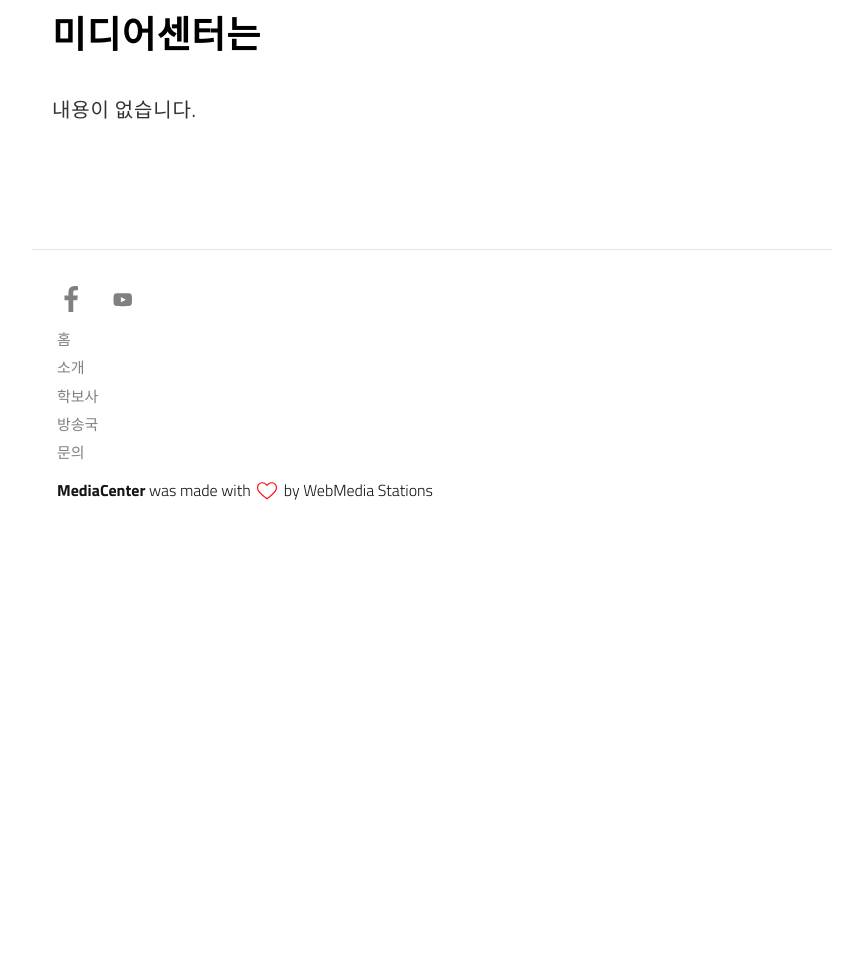
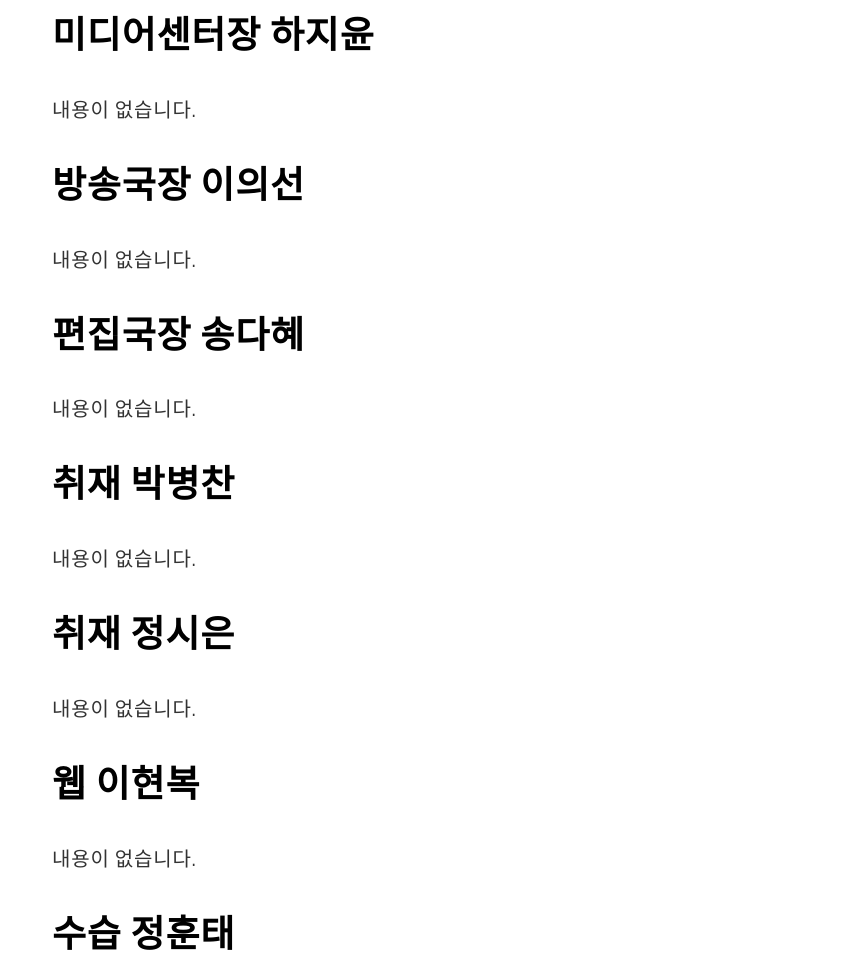
Before and after one commit to skhumedia/skhumedia.github.io, a Jekyll site: the page built from about.md, in a window 1280 px wide and 1400 px high. Shown: the part 430-1400 px from the top of the window, without its empty margins (208-1071 px from the left). Built offline with Jekyll 4.4.1, drawn with Linux system fonts in a browser that asks for light colours; some of the changed text lies outside the part shown.

Commit message:
Initial Commit

```diff
--- a/about.md
+++ b/about.md
@@ -7,6 +7,38 @@ permalink: /about/
 
 <img itemprop="image" class="img-rounded" src="http://res.cloudinary.com/dm7h7e8xj/image/upload/c_fill,h_200,w_200/v1504971955/neo_ruqszk.jpg" alt="Your Name">
 
-## 미디어센터는
+## 미디어센터장 하지윤
 
 내용이 없습니다.
+
+## 방송국장 이의선
+
+내용이 없습니다.
+
+## 편집국장 송다혜
+
+내용이 없습니다.
+
+## 취재 박병찬
+
+내용이 없습니다.
+
+## 취재 정시은
+
+내용이 없습니다.
+
+## 웹 이현복
+
+내용이 없습니다.
+
+## 수습 정훈태
+
+내용이 없습니다.
+
+## 수습 최지훈
+
+내용이 없습니다.
+
+## 수습 김유진
+
+내용이 없습니다.
```
